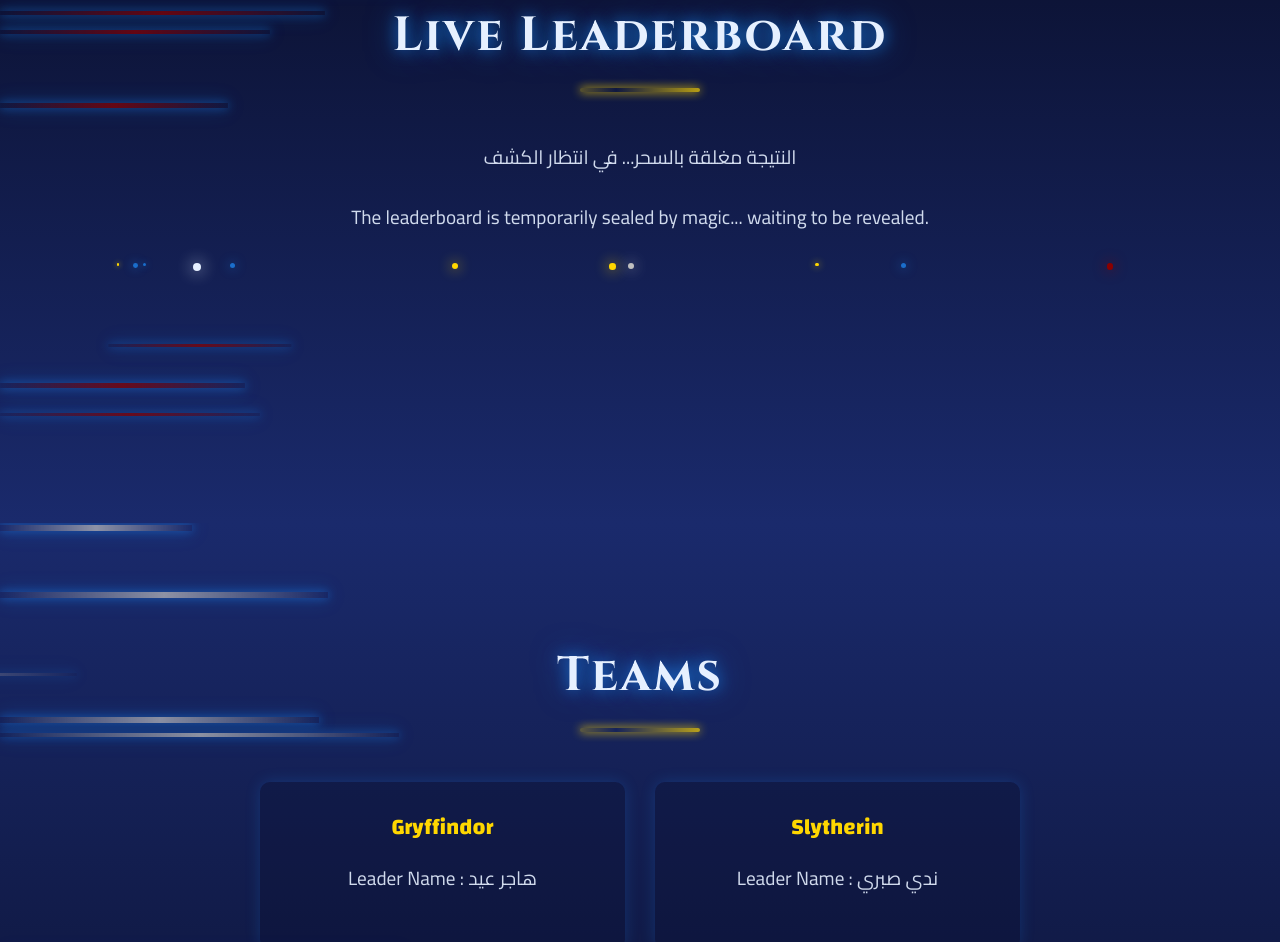
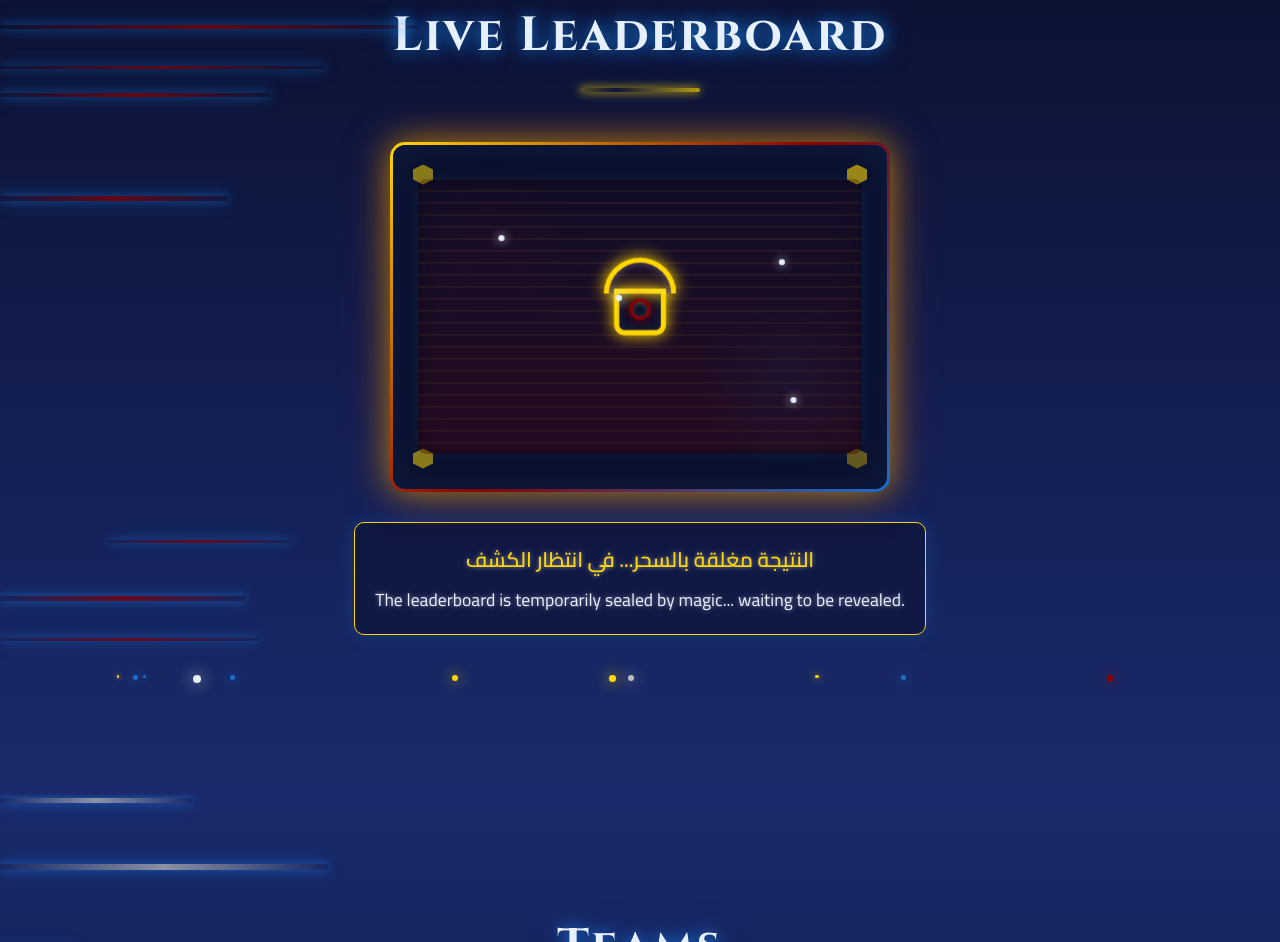
Before and after one commit to madmo12/harry-potter-farz, a plain HTML site: page index.html in a window 1280 px wide. Shown: the part 3440-4382 px from the top of the page. Drawn offline with Linux system fonts and the light colour scheme.

Commit message:
Update style.css

```diff
--- a/assets/css/style.css
+++ b/assets/css/style.css
@@ -1434,3 +1434,309 @@ body {
     transform: scale(1.1);
   }
 }
+
+/* Magical Sealed Leaderboard Panel */
+.magical-sealed-panel {
+  display: flex;
+  flex-direction: column;
+  align-items: center;
+  gap: 30px;
+  margin: 40px auto;
+  max-width: 600px;
+}
+
+.panel-border {
+  position: relative;
+  width: 100%;
+  max-width: 500px;
+  height: 350px;
+  border: 3px solid transparent;
+  border-radius: 15px;
+  background:
+    linear-gradient(var(--deep-navy), var(--deep-navy)) padding-box,
+    linear-gradient(135deg, var(--golden), var(--crimson-red), var(--glow-blue)) border-box;
+  box-shadow:
+    0 0 25px rgba(255, 215, 0, 0.4),
+    0 0 40px rgba(139, 0, 0, 0.3),
+    inset 0 0 30px rgba(30, 144, 255, 0.2);
+  animation: borderGlow 4s ease-in-out infinite alternate;
+  overflow: hidden;
+}
+
+@keyframes borderGlow {
+  0% {
+    box-shadow:
+      0 0 25px rgba(255, 215, 0, 0.4),
+      0 0 40px rgba(139, 0, 0, 0.3),
+      inset 0 0 30px rgba(30, 144, 255, 0.2);
+  }
+  100% {
+    box-shadow:
+      0 0 35px rgba(255, 215, 0, 0.6),
+      0 0 50px rgba(139, 0, 0, 0.5),
+      inset 0 0 40px rgba(30, 144, 255, 0.4);
+  }
+}
+
+.panel-content {
+  position: relative;
+  width: 100%;
+  height: 100%;
+  background: rgba(10, 15, 44, 0.7);
+  border-radius: 12px;
+  overflow: hidden;
+  display: flex;
+  justify-content: center;
+  align-items: center;
+}
+
+.lock-symbol {
+  position: relative;
+  width: 100px;
+  height: 100px;
+  z-index: 3;
+  animation: lockFloat 3s ease-in-out infinite;
+}
+
+@keyframes lockFloat {
+  0%, 100% {
+    transform: translateY(0) scale(1);
+  }
+  50% {
+    transform: translateY(-10px) scale(1.05);
+  }
+}
+
+.lock-shackle {
+  position: absolute;
+  top: 0;
+  left: 50%;
+  transform: translateX(-50%);
+  width: 70px;
+  height: 35px;
+  border: 5px solid var(--golden);
+  border-bottom: none;
+  border-radius: 35px 35px 0 0;
+  box-shadow:
+    0 0 15px var(--golden),
+    inset 0 0 10px rgba(255, 255, 255, 0.3);
+}
+
+.lock-body {
+  position: absolute;
+  top: 30px;
+  left: 50%;
+  transform: translateX(-50%);
+  width: 50px;
+  height: 45px;
+  background: var(--deep-navy);
+  border: 5px solid var(--golden);
+  border-radius: 0 0 10px 10px;
+  box-shadow:
+    0 0 15px var(--golden),
+    inset 0 0 10px rgba(255, 255, 255, 0.1);
+}
+
+.lock-ring {
+  position: absolute;
+  top: 40px;
+  left: 50%;
+  transform: translateX(-50%);
+  width: 20px;
+  height: 20px;
+  border: 3px solid var(--crimson-red);
+  border-radius: 50%;
+  box-shadow:
+    0 0 10px var(--crimson-red),
+    inset 0 0 5px rgba(255, 255, 255, 0.2);
+  z-index: 2;
+}
+
+.scroll-area {
+  position: absolute;
+  width: 90%;
+  height: 80%;
+  background:
+    linear-gradient(rgba(139, 0, 0, 0.1), rgba(139, 0, 0, 0.3)),
+    repeating-linear-gradient(
+      0deg,
+      transparent,
+      transparent 10px,
+      rgba(255, 215, 0, 0.1) 10px,
+      rgba(255, 215, 0, 0.1) 12px
+    );
+  border-radius: 8px;
+  box-shadow:
+    inset 0 0 20px rgba(0, 0, 0, 0.5),
+    0 0 15px rgba(30, 144, 255, 0.2);
+  opacity: 0.7;
+  z-index: 1;
+}
+
+.rune-markings {
+  position: absolute;
+  top: 0;
+  left: 0;
+  width: 100%;
+  height: 100%;
+  pointer-events: none;
+}
+
+.rune {
+  position: absolute;
+  width: 20px;
+  height: 20px;
+  background: var(--golden);
+  clip-path: polygon(50% 0%, 100% 25%, 100% 75%, 50% 100%, 0% 75%, 0% 25%);
+  opacity: 0.3;
+  box-shadow: 0 0 10px var(--golden);
+}
+
+.rune-1 {
+  top: 20px;
+  left: 20px;
+  animation: runeGlow 3s ease-in-out infinite 0s;
+}
+
+.rune-2 {
+  top: 20px;
+  right: 20px;
+  animation: runeGlow 3s ease-in-out infinite 0.5s;
+}
+
+.rune-3 {
+  bottom: 20px;
+  left: 20px;
+  animation: runeGlow 3s ease-in-out infinite 1s;
+}
+
+.rune-4 {
+  bottom: 20px;
+  right: 20px;
+  animation: runeGlow 3s ease-in-out infinite 1.5s;
+}
+
+@keyframes runeGlow {
+  0%, 100% {
+    opacity: 0.3;
+    box-shadow: 0 0 10px var(--golden);
+  }
+  50% {
+    opacity: 0.6;
+    box-shadow: 0 0 20px var(--golden);
+  }
+}
+
+.panel-fog {
+  position: absolute;
+  top: 0;
+  left: 0;
+  width: 100%;
+  height: 100%;
+  background:
+    radial-gradient(circle at 20% 30%, rgba(139, 0, 0, 0.1) 0%, transparent 20%),
+    radial-gradient(circle at 80% 70%, rgba(30, 144, 255, 0.1) 0%, transparent 20%);
+  animation: fogMove 15s infinite linear;
+  opacity: 0.5;
+  z-index: 2;
+}
+
+@keyframes fogMove {
+  0% {
+    background-position: 0 0;
+  }
+  100% {
+    background-position: 100% 100%;
+  }
+}
+
+.floating-sparks {
+  position: absolute;
+  top: 0;
+  left: 0;
+  width: 100%;
+  height: 100%;
+  pointer-events: none;
+  z-index: 4;
+}
+
+.spark {
+  position: absolute;
+  width: 6px;
+  height: 6px;
+  background: var(--white-blue);
+  border-radius: 50%;
+  box-shadow: 0 0 10px var(--white-blue);
+  opacity: 0;
+}
+
+.spark-1 {
+  top: 30%;
+  left: 20%;
+  animation: sparkFloat 4s ease-in-out infinite 0s;
+}
+
+.spark-2 {
+  top: 60%;
+  right: 30%;
+  animation: sparkFloat 5s ease-in-out infinite 1s;
+}
+
+.spark-3 {
+  bottom: 40%;
+  left: 40%;
+  animation: sparkFloat 6s ease-in-out infinite 2s;
+}
+
+.spark-4 {
+  bottom: 20%;
+  right: 20%;
+  animation: sparkFloat 7s ease-in-out infinite 3s;
+}
+
+@keyframes sparkFloat {
+  0% {
+    opacity: 0;
+    transform: translateY(0) translateX(0);
+  }
+  10% {
+    opacity: 1;
+  }
+  90% {
+    opacity: 1;
+  }
+  100% {
+    opacity: 0;
+    transform: translateY(-100px) translateX(50px);
+  }
+}
+
+.panel-message {
+  text-align: center;
+  padding: 20px;
+  background: rgba(10, 15, 44, 0.5);
+  border-radius: 10px;
+  box-shadow: 0 0 20px rgba(30, 144, 255, 0.2);
+  border: 1px solid var(--golden);
+}
+
+.panel-message p {
+  margin: 10px 0;
+  font-size: 1.1rem;
+  color: var(--white-blue);
+  text-shadow: 0 0 5px rgba(255, 255, 255, 0.5);
+}
+
+.panel-message .arabic-text {
+  font-size: 1.3rem;
+  color: var(--golden);
+  font-weight: 600;
+}
+
+.panel-message p:first-child {
+  margin-top: 0;
+}
+
+.panel-message p:last-child {
+  margin-bottom: 0;
+}
```
